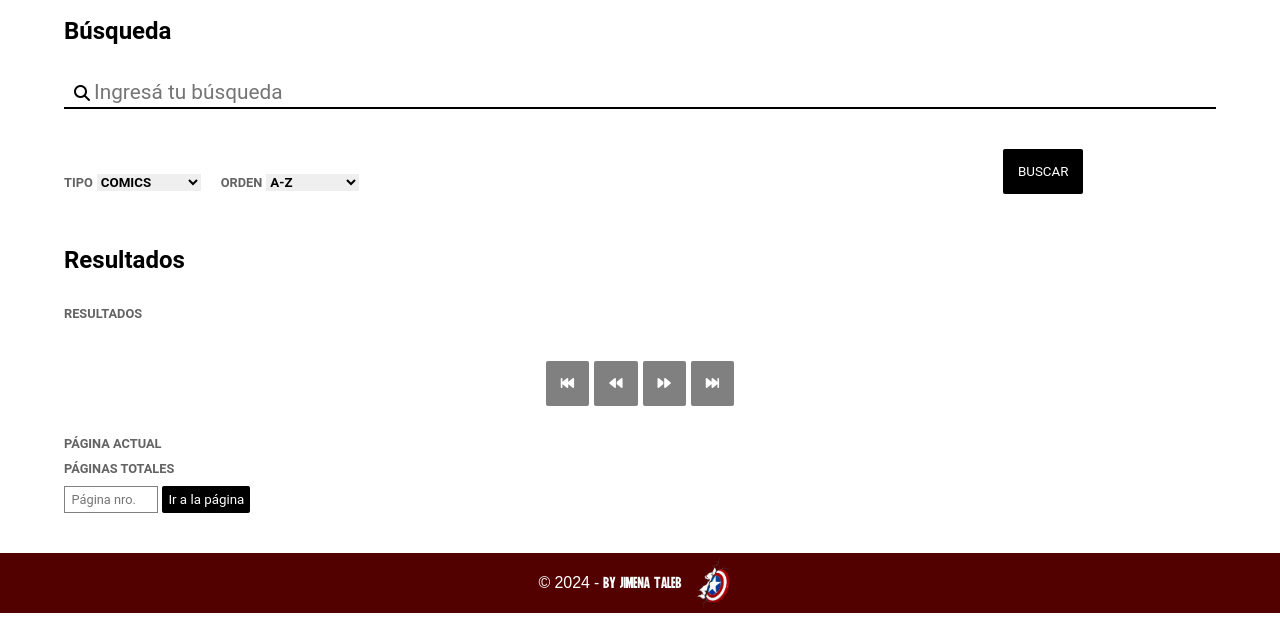
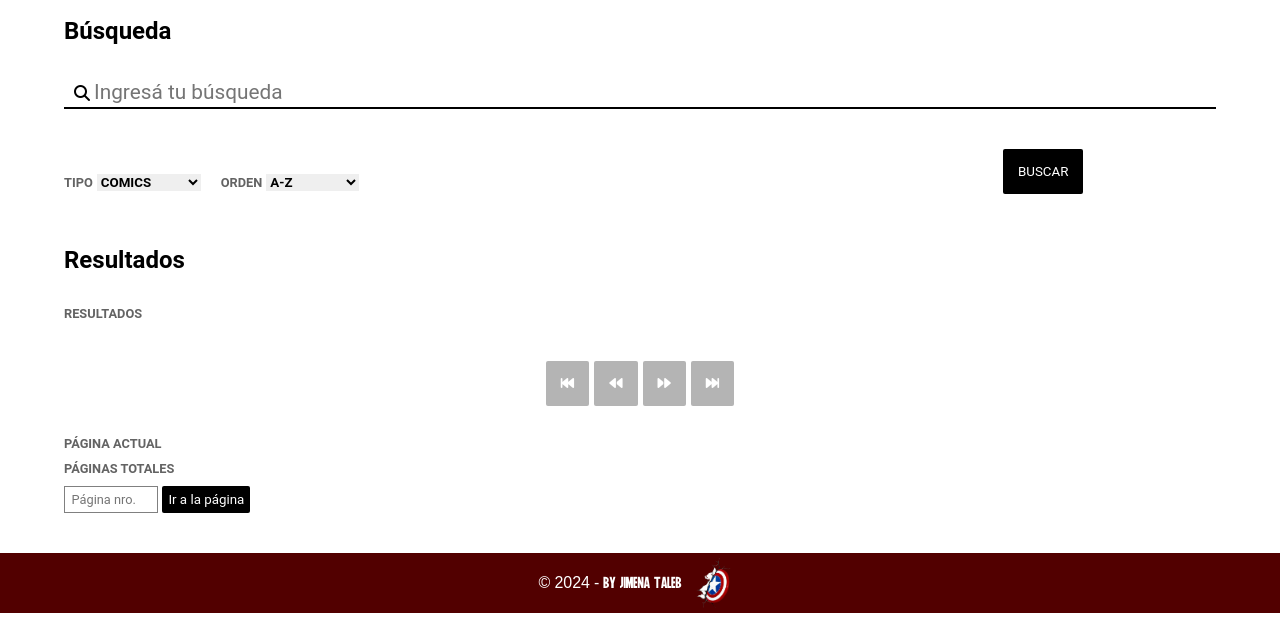
Before and after one commit to JimenaTaleb/Ada-Comics, a plain HTML site: page index.html in a window 1280 px wide. Both pictures are taken after a click on the button 567 px from the left and 556 px from the top of the page. Shown: the part 173-800 px from the top of the page. Drawn offline with Linux system fonts and the light colour scheme; no server answers.

Commit message:
modifying disabled btn styles

```diff
--- a/CSS/style.css
+++ b/CSS/style.css
@@ -256,7 +256,8 @@
 #btn--next-page:disabled,
 #btn--last-page:disabled,
 #btn--gotopage:disabled {
-    background-color: gray;
+    background-color: rgba(128, 128, 128, 0.589);
+    cursor: none;
 }
 
 #btn--gotopage {
--- a/JS/app.js
+++ b/JS/app.js
@@ -340,7 +340,7 @@ $("#btn--gotopage").addEventListener("click", async () => {
   const { totalPages } = await getTotalResults(typeSelected, searchTerm, searchSort, limit, offset);
 
   if (selectedPage > 0 && selectedPage <= totalPages) {
-    offset = (selectedPage - 1) * resultsPerPage;  // Corrección aquí
+    offset = (selectedPage - 1) * resultsPerPage;
     await getDataApi(typeSelected, searchTerm, searchSort, limit, offset);
     await renderApiResults(typeSelected, searchTerm, searchSort, limit, offset);
     await renderTotalResults(typeSelected, searchTerm, searchSort, limit, offset);
```
